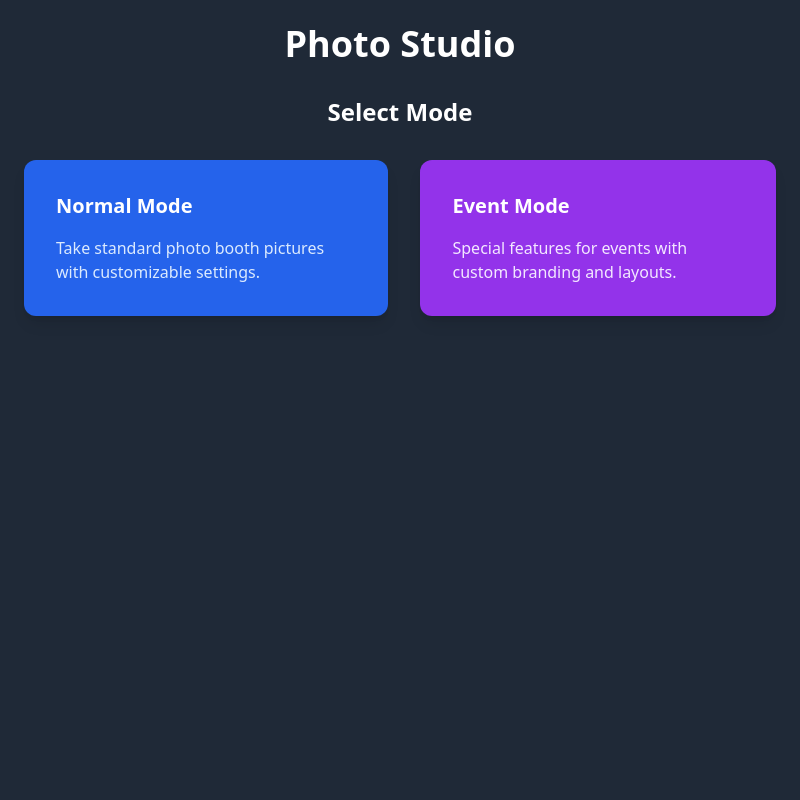
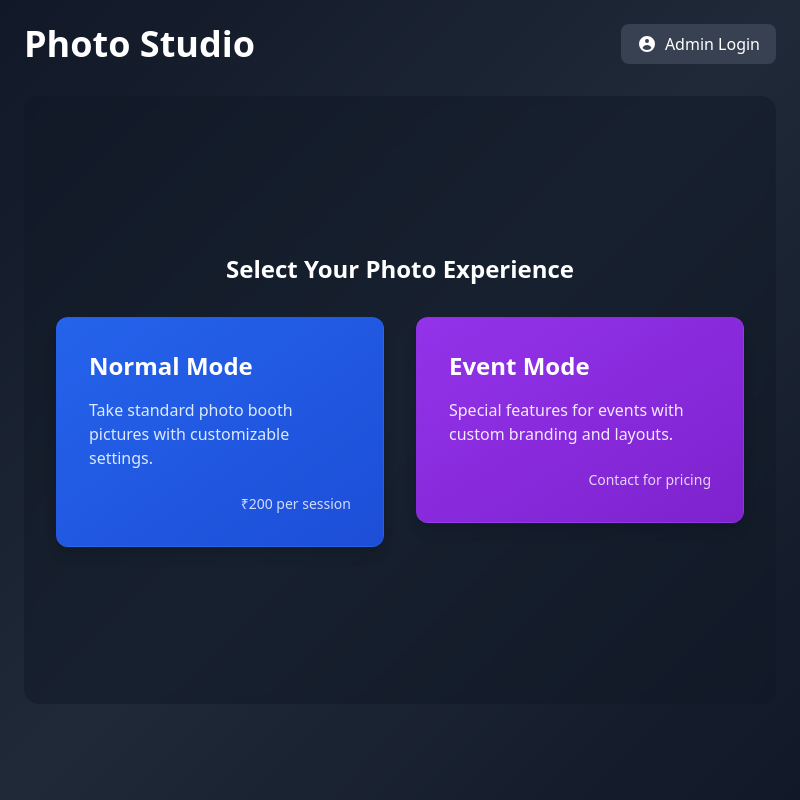
Before and after one commit to nungr2oo1/photo-studio, an Electron app: page index.html in a window 800 px wide. Drawn offline with nearby package versions, Linux system fonts and the light colour scheme; a script that the page names is missing.

Commit message:
Refactor admin and index pages for improved layout and navigation. Added a back button to the admin login section, enhanced the mode selection interface with animations and a background pattern, and updated the main photo interface. Changed the initial load file to index.html in the JavaScript file.

```diff
--- a/index.html
+++ b/index.html
@@ -14,6 +14,28 @@
   <!-- QR Code library -->
   <script src="https://cdn.jsdelivr.net/npm/qrcode@1.5.3/build/qrcode.min.js"></script>
   <style>
+    /* Background Pattern */
+    .bg-grid-pattern {
+      background-image: linear-gradient(to right, rgba(255,255,255,.05) 1px, transparent 1px),
+                        linear-gradient(to bottom, rgba(255,255,255,.05) 1px, transparent 1px);
+      background-size: 30px 30px;
+    }
+
+    /* Animations */
+    @keyframes fadeIn {
+      from { opacity: 0; transform: translateY(20px); }
+      to { opacity: 1; transform: translateY(0); }
+    }
+
+    .mode-card {
+      animation: fadeIn 0.6s ease-out;
+    }
+
+    .mode-card:nth-child(2) {
+      animation-delay: 0.2s;
+    }
+
+    /* Main Grid */
     .photo-grid {
       display: grid;
       grid-template-columns: repeat(2, 1fr);
@@ -63,23 +85,45 @@
     }
   </style>
 </head>
-<body class="bg-gray-800 min-h-screen flex flex-col items-center p-6">
-  <h1 class="text-4xl font-bold mb-8 text-white">Photo Studio</h1>
+<body class="bg-gradient-to-br from-gray-900 via-gray-800 to-gray-900 min-h-screen flex flex-col items-center p-6 relative overflow-x-hidden">
+  <!-- Background Pattern -->
+  <div class="absolute inset-0 bg-grid-pattern opacity-5"></div>
+  <!-- Content Container -->
+  <div class="relative w-full flex flex-col items-center z-10">
+  <div class="flex justify-between items-center w-full max-w-6xl mb-8">
+    <h1 class="text-4xl font-bold text-white">Photo Studio</h1>
+    <a href="admin.html" id="adminLoginBtn" class="bg-gray-700 hover:bg-gray-600 text-white px-4 py-2 rounded-lg transition-all duration-300 flex items-center gap-2">
+      <svg xmlns="http://www.w3.org/2000/svg" class="h-5 w-5" viewBox="0 0 20 20" fill="currentColor">
+        <path fill-rule="evenodd" d="M18 10a8 8 0 11-16 0 8 8 0 0116 0zm-6-3a2 2 0 11-4 0 2 2 0 014 0zm-2 4a5 5 0 00-4.546 2.916A5.986 5.986 0 0010 16a5.986 5.986 0 004.546-2.084A5 5 0 0010 11z" clip-rule="evenodd"/>
+      </svg>
+      Admin Login
+    </a>
+  </div>
 
   <!-- Mode Selection Screen -->
-  <div id="modeSelection" class="flex flex-col items-center">
-    <h2 class="text-2xl font-semibold mb-8 text-white">Select Mode</h2>
-    <div class="flex gap-8">
-      <div class="mode-card cursor-pointer" onclick="selectMode('normal')">
-        <div class="bg-blue-600 p-8 rounded-xl shadow-lg hover:shadow-xl transition-all duration-300 hover:-translate-y-1">
-          <h3 class="text-xl font-bold text-white mb-4">Normal Mode</h3>
-          <p class="text-blue-100">Take standard photo booth pictures with customizable settings.</p>
+  <div id="modeSelection" class="flex flex-col items-center justify-center min-h-[calc(100vh-12rem)] bg-gray-900/50 p-8 rounded-2xl backdrop-blur-sm max-w-4xl w-full mx-auto my-auto">
+    <h2 class="text-2xl font-semibold mb-8 text-white text-center">Select Your Photo Experience</h2>
+    <div class="grid grid-cols-1 md:grid-cols-2 gap-8 w-full">
+      <div class="mode-card cursor-pointer transform transition-all duration-300 hover:scale-105" onclick="selectMode('normal')">
+        <div class="bg-gradient-to-br from-blue-600 to-blue-700 p-8 rounded-xl shadow-lg hover:shadow-2xl border border-blue-500/20">
+          <div class="flex flex-col h-full">
+            <h3 class="text-2xl font-bold text-white mb-4">Normal Mode</h3>
+            <p class="text-blue-100 mb-6">Take standard photo booth pictures with customizable settings.</p>
+            <div class="mt-auto flex justify-end">
+              <span class="text-white/80 text-sm">₹200 per session</span>
+            </div>
+          </div>
         </div>
       </div>
-      <div class="mode-card cursor-pointer" onclick="selectMode('event')">
-        <div class="bg-purple-600 p-8 rounded-xl shadow-lg hover:shadow-xl transition-all duration-300 hover:-translate-y-1">
-          <h3 class="text-xl font-bold text-white mb-4">Event Mode</h3>
-          <p class="text-purple-100">Special features for events with custom branding and layouts.</p>
+      <div class="mode-card cursor-pointer transform transition-all duration-300 hover:scale-105" onclick="selectMode('event')">
+        <div class="bg-gradient-to-br from-purple-600 to-purple-700 p-8 rounded-xl shadow-lg hover:shadow-2xl border border-purple-500/20">
+          <div class="flex flex-col h-full">
+            <h3 class="text-2xl font-bold text-white mb-4">Event Mode</h3>
+            <p class="text-purple-100 mb-6">Special features for events with custom branding and layouts.</p>
+            <div class="mt-auto flex justify-end">
+              <span class="text-white/80 text-sm">Contact for pricing</span>
+            </div>
+          </div>
         </div>
       </div>
     </div>
@@ -87,6 +131,14 @@
 
   <!-- Main Photo Interface (Initially Hidden) -->
   <div id="photoInterface" class="hidden w-full flex flex-col items-center">
+    <div class="w-full max-w-6xl mb-6 flex items-center">
+      <button id="changeModeBtn" class="flex items-center gap-2 text-white hover:text-gray-300 transition-colors">
+        <svg xmlns="http://www.w3.org/2000/svg" class="h-6 w-6" fill="none" viewBox="0 0 24 24" stroke="currentColor">
+          <path stroke-linecap="round" stroke-linejoin="round" stroke-width="2" d="M10 19l-7-7m0 0l7-7m-7 7h18" />
+        </svg>
+        Back to Mode Selection
+      </button>
+    </div>
     <div class="relative">
       <video id="video" width="640" height="480" autoplay class="rounded-xl shadow-lg"></video>
       <div id="timer" class="timer">3</div>
@@ -97,7 +149,6 @@
       <md-filled-button id="qrCodeBtn" class="!bg-purple-600" disabled>Generate QR Code</md-filled-button>
       <md-filled-button id="printBtn" class="!bg-green-600">Print All</md-filled-button>
       <md-filled-button id="resetBtn" class="!bg-red-600">Reset</md-filled-button>
-      <md-filled-button id="changeModeBtn" class="!bg-gray-600">Change Mode</md-filled-button>
     </div>
 
     <div class="photo-grid mt-8">
@@ -177,6 +228,9 @@
     // Function to handle mode selection
     function selectMode(mode) {
       currentMode = mode;
+
+      // Hide admin login button
+      document.getElementById('adminLoginBtn').style.display = 'none';
 
       // Configure interface based on selected mode
       if (mode === 'event') {
@@ -640,5 +694,6 @@
     // Check for downloads when hash changes
     window.addEventListener('hashchange', checkForDownload);
   </script>
-</body>
+    </div>
+  </body>
 </html>
--- a/src/index.js
+++ b/src/index.js
@@ -10,7 +10,7 @@ function createWindow() {
     },
   });
 
-  win.loadFile('admin.html'); // Load your HTML file
+  win.loadFile('index.html'); // Load your HTML file
 }
 
 app.whenReady().then(() => {
```
Also changed, not shown: admin.html (+11 -3 lines).
